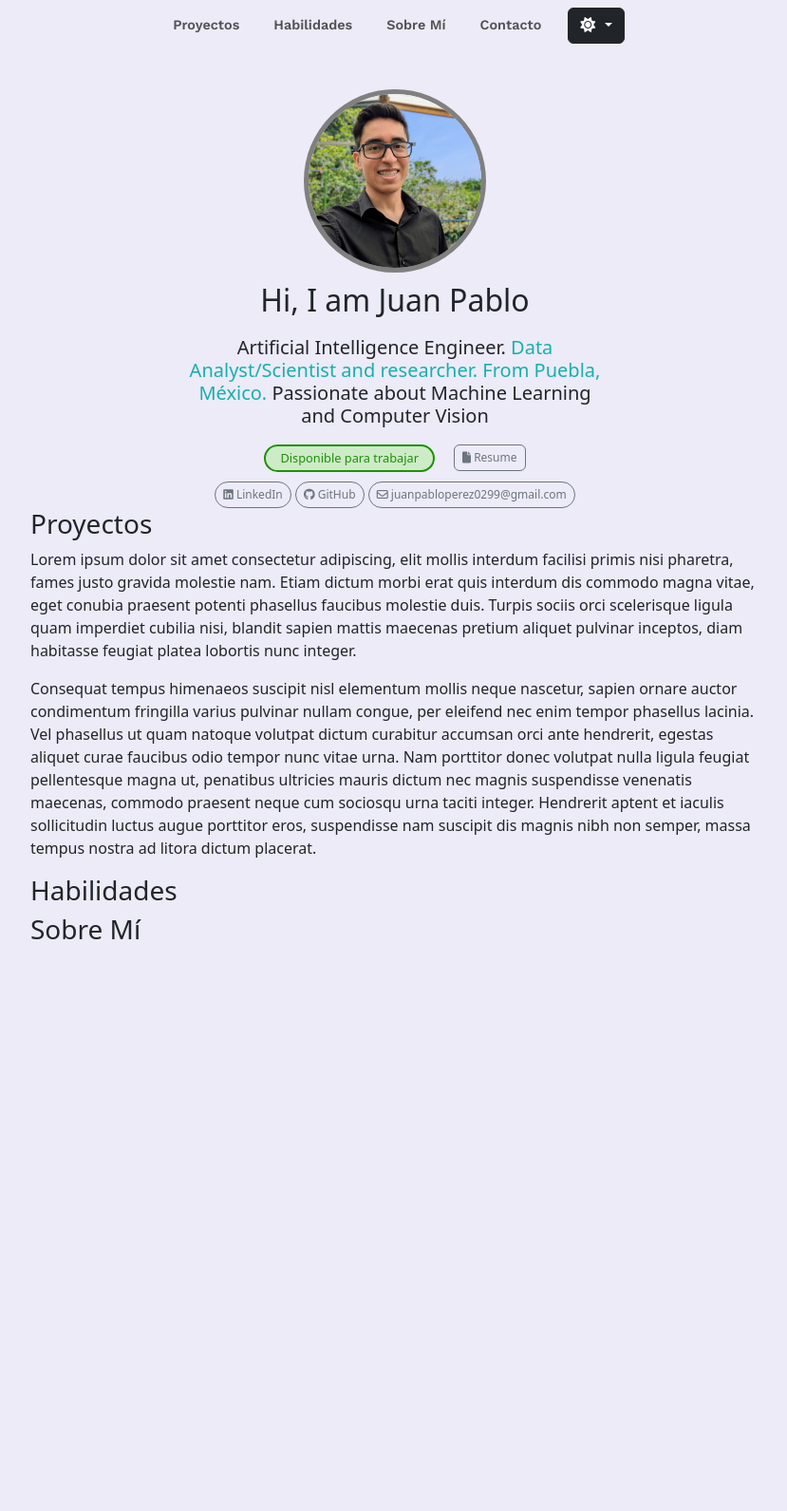
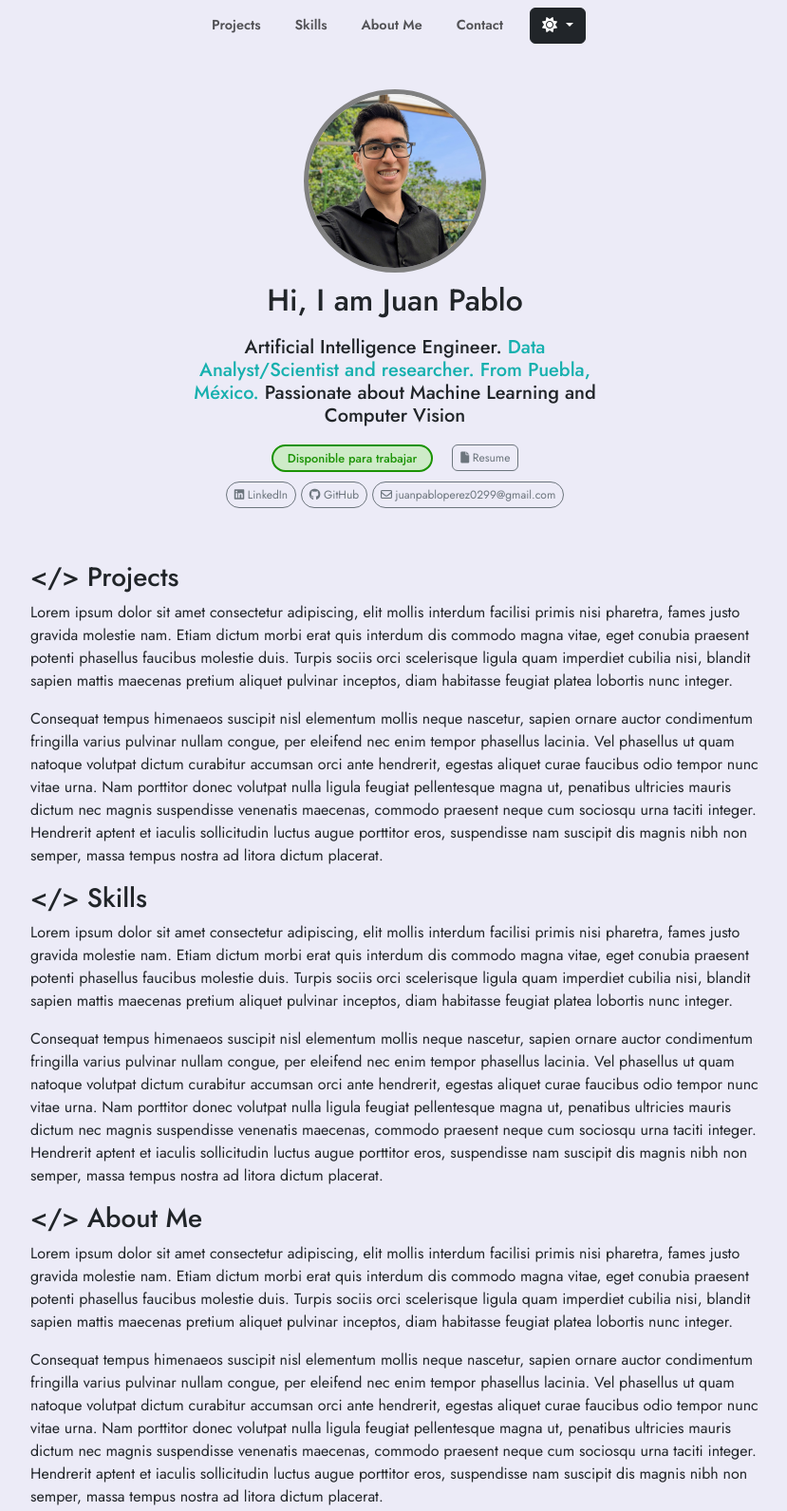
Before and after one commit to BraulioIAC/Portafolio-Pablo, a plain HTML site: page index.html in a window 1280 px wide. Shown: the top 1591 px of the page at 95% size, without its empty margins (224-1053 px from the left). Before the commit the page ends 1004 px from the top, so only its background shows below. Drawn offline with nearby package versions, Linux system fonts and the light colour scheme.

Commit message:
Cambios al idioma de la págaina, tipo de letra y espaciado

```diff
--- a/assets/css/index.css
+++ b/assets/css/index.css
@@ -1,6 +1,10 @@
 body{
     background-color: #ECEBF7 !important;
     margin:0;
+}
+*{
+    font-family: "Jost", sans-serif;
+    font-optical-sizing: auto;
 }
 .work-sans-navbar {
     font-family: "Work Sans", sans-serif;
@@ -58,6 +62,7 @@ body{
     font-size: 0.8rem;
 }
 main{
+    padding-top: 7vh !important;
     padding-right: 20vw !important;
     padding-left: 20vw !important;
     margin: 0;
--- a/index.html
+++ b/index.html
@@ -10,6 +10,7 @@
     <link rel="stylesheet" href="https://cdnjs.cloudflare.com/ajax/libs/font-awesome/6.0.0-beta3/css/all.min.css">
     <link href="https://cdn.jsdelivr.net/npm/bootstrap@5.3.3/dist/css/bootstrap.min.css" rel="stylesheet" integrity="sha384-QWTKZyjpPEjISv5WaRU9OFeRpok6YctnYmDr5pNlyT2bRjXh0JMhjY6hW+ALEwIH" crossorigin="anonymous">
     <link href="https://fonts.googleapis.com/css2?family=Work+Sans:ital,wght@0,100..900;1,100..900&display=swap" rel="stylesheet">
+    <link href="https://fonts.googleapis.com/css2?family=IBM+Plex+Sans:ital,wght@0,100;0,200;0,300;0,400;0,500;0,600;0,700;1,100;1,200;1,300;1,400;1,500;1,600;1,700&family=Jost:ital,wght@0,100..900;1,100..900&family=Montserrat:ital,wght@0,100..900;1,100..900&display=swap" rel="stylesheet">
 
   </head>
   <body>
@@ -22,19 +23,18 @@
               </button>
               <div class="collapse navbar-collapse" id="navbarNavAltMarkup">
                 <div class="navbar-nav work-sans-navbar">
-                  <a class="nav-link" aria-current="page" href="#">Proyectos</a>
-                  <a class="nav-link" href="#">Habilidades</a>
-                  <a class="nav-link" href="#">Sobre Mí</a>
-                  <a class="nav-link" href="#">Contacto</a>
+                  <a class="nav-link" aria-current="page" href="#">Projects</a>
+                  <a class="nav-link" href="#">Skills</a>
+                  <a class="nav-link" href="#">About Me</a>
+                  <a class="nav-link" href="#">Contact</a>
                   <ul class="navbar-nav">
                     <li class="nav-item dropdown">
                       <button class="btn btn-dark dropdown-toggle" data-bs-toggle="dropdown" aria-expanded="false">
                         <i class="fa-solid fa-sun"></i>
                       </button>
                       <ul class="dropdown-menu dropdown-menu-dark">
-                        <li><a class="dropdown-item" href="#">Action</a></li>
-                        <li><a class="dropdown-item" href="#">Another action</a></li>
-                        <li><a class="dropdown-item" href="#">Something else here</a></li>
+                        <li><a class="dropdown-item" href="#">Light theme</a></li>
+                        <li><a class="dropdown-item" href="#">Dark theme</a></li>
                       </ul>
                     </li>
                   </ul>
@@ -48,7 +48,7 @@
 
     <div class="presentacion">
         <div class="profile-container">
-            <img src="./assets/images/profile-2.jpeg" alt="">
+            <img src="./assets/images/profile-2-compressed.jpeg" loading="lazy" alt="profile pic">
         </div>
         <h2>Hi, I am Juan Pablo</h2>
         <h5>Artificial Intelligence Engineer. <span style="color: #16b0ae;">Data Analyst/Scientist and researcher. From Puebla, México.</span> Passionate about Machine Learning and Computer Vision</h5>
@@ -80,14 +80,20 @@
 
     <main>
         <section>
-            <h3>Proyectos</h3>
+            <h3>&lt;/&gt; Projects</h3>
             <p>Lorem ipsum dolor sit amet consectetur adipiscing, elit mollis interdum facilisi primis nisi pharetra, fames justo gravida molestie nam. Etiam dictum morbi erat quis interdum dis commodo magna vitae, eget conubia praesent potenti phasellus faucibus molestie duis. Turpis sociis orci scelerisque ligula quam imperdiet cubilia nisi, blandit sapien mattis maecenas pretium aliquet pulvinar inceptos, diam habitasse feugiat platea lobortis nunc integer.</p> <p>Consequat tempus himenaeos suscipit nisl elementum mollis neque nascetur, sapien ornare auctor condimentum fringilla varius pulvinar nullam congue, per eleifend nec enim tempor phasellus lacinia. Vel phasellus ut quam natoque volutpat dictum curabitur accumsan orci ante hendrerit, egestas aliquet curae faucibus odio tempor nunc vitae urna. Nam porttitor donec volutpat nulla ligula feugiat pellentesque magna ut, penatibus ultricies mauris dictum nec magnis suspendisse venenatis maecenas, commodo praesent neque cum sociosqu urna taciti integer. Hendrerit aptent et iaculis sollicitudin luctus augue porttitor eros, suspendisse nam suscipit dis magnis nibh non semper, massa tempus nostra ad litora dictum placerat.</p>
         </section>
         <section>
-            <h3>Habilidades</h3>
+            <h3>&lt;/&gt; Skills</h3>
+            <p>Lorem ipsum dolor sit amet consectetur adipiscing, elit mollis interdum facilisi primis nisi pharetra, fames justo gravida molestie nam. Etiam dictum morbi erat quis interdum dis commodo magna vitae, eget conubia praesent potenti phasellus faucibus molestie duis. Turpis sociis orci scelerisque ligula quam imperdiet cubilia nisi, blandit sapien mattis maecenas pretium aliquet pulvinar inceptos, diam habitasse feugiat platea lobortis nunc integer.</p> <p>Consequat tempus himenaeos suscipit nisl elementum mollis neque nascetur, sapien ornare auctor condimentum fringilla varius pulvinar nullam congue, per eleifend nec enim tempor phasellus lacinia. Vel phasellus ut quam natoque volutpat dictum curabitur accumsan orci ante hendrerit, egestas aliquet curae faucibus odio tempor nunc vitae urna. Nam porttitor donec volutpat nulla ligula feugiat pellentesque magna ut, penatibus ultricies mauris dictum nec magnis suspendisse venenatis maecenas, commodo praesent neque cum sociosqu urna taciti integer. Hendrerit aptent et iaculis sollicitudin luctus augue porttitor eros, suspendisse nam suscipit dis magnis nibh non semper, massa tempus nostra ad litora dictum placerat.</p>
         </section>
         <section>
-            <h3>Sobre Mí</h3>
+            <h3>&lt;/&gt; About Me</h3>
+            <p>Lorem ipsum dolor sit amet consectetur adipiscing, elit mollis interdum facilisi primis nisi pharetra, fames justo gravida molestie nam. Etiam dictum morbi erat quis interdum dis commodo magna vitae, eget conubia praesent potenti phasellus faucibus molestie duis. Turpis sociis orci scelerisque ligula quam imperdiet cubilia nisi, blandit sapien mattis maecenas pretium aliquet pulvinar inceptos, diam habitasse feugiat platea lobortis nunc integer.</p> <p>Consequat tempus himenaeos suscipit nisl elementum mollis neque nascetur, sapien ornare auctor condimentum fringilla varius pulvinar nullam congue, per eleifend nec enim tempor phasellus lacinia. Vel phasellus ut quam natoque volutpat dictum curabitur accumsan orci ante hendrerit, egestas aliquet curae faucibus odio tempor nunc vitae urna. Nam porttitor donec volutpat nulla ligula feugiat pellentesque magna ut, penatibus ultricies mauris dictum nec magnis suspendisse venenatis maecenas, commodo praesent neque cum sociosqu urna taciti integer. Hendrerit aptent et iaculis sollicitudin luctus augue porttitor eros, suspendisse nam suscipit dis magnis nibh non semper, massa tempus nostra ad litora dictum placerat.</p>
+        </section>
+        <section>
+            <h3>&lt;/&gt; Contact</h3>
+            <p>Lorem ipsum dolor sit amet consectetur adipiscing, elit mollis interdum facilisi primis nisi pharetra, fames justo gravida molestie nam. Etiam dictum morbi erat quis interdum dis commodo magna vitae, eget conubia praesent potenti phasellus faucibus molestie duis. Turpis sociis orci scelerisque ligula quam imperdiet cubilia nisi, blandit sapien mattis maecenas pretium aliquet pulvinar inceptos, diam habitasse feugiat platea lobortis nunc integer.</p> <p>Consequat tempus himenaeos suscipit nisl elementum mollis neque nascetur, sapien ornare auctor condimentum fringilla varius pulvinar nullam congue, per eleifend nec enim tempor phasellus lacinia. Vel phasellus ut quam natoque volutpat dictum curabitur accumsan orci ante hendrerit, egestas aliquet curae faucibus odio tempor nunc vitae urna. Nam porttitor donec volutpat nulla ligula feugiat pellentesque magna ut, penatibus ultricies mauris dictum nec magnis suspendisse venenatis maecenas, commodo praesent neque cum sociosqu urna taciti integer. Hendrerit aptent et iaculis sollicitudin luctus augue porttitor eros, suspendisse nam suscipit dis magnis nibh non semper, massa tempus nostra ad litora dictum placerat.</p>
         </section>
     </main>
 
```
Also changed, not shown: assets/images/profile-2-compressed.jpeg (added).
